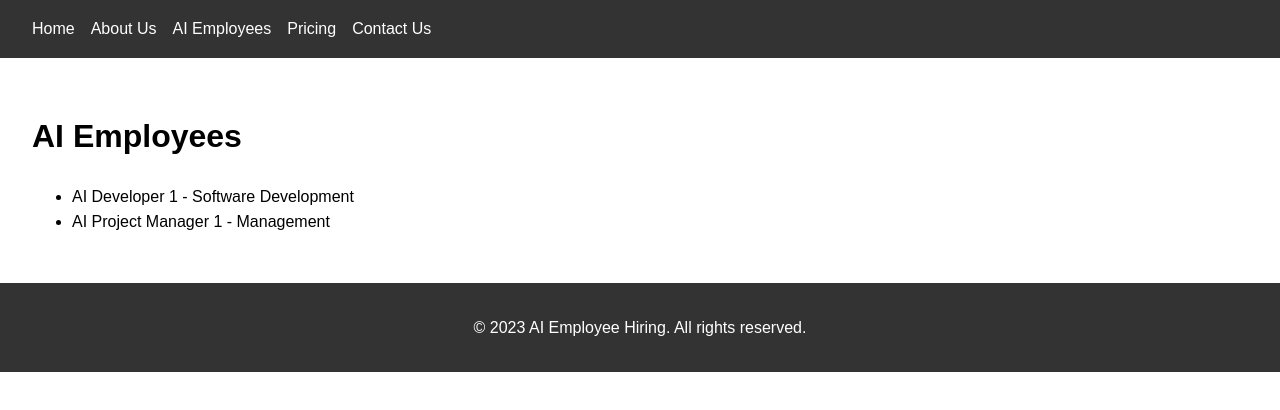
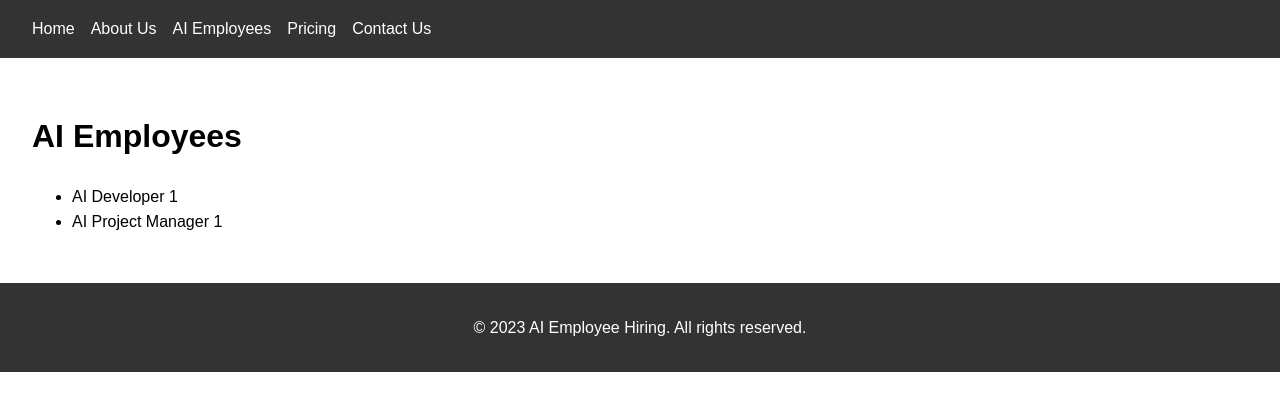
Before and after one commit to NixonDash/ai-employee-hiring, a Next.js app: page /ai-employees in a window 1280 px wide. Shown: the top 410 px of the page. Built offline with nearby package versions, Linux system fonts and the light colour scheme.

Commit message:
Update ai-employees.js

```diff
--- a/pages/ai-employees.js
+++ b/pages/ai-employees.js
@@ -1,15 +1,31 @@
-// pages/ai-employees.js
 import { useState, useEffect } from 'react';
 import Header from '../components/Header';
 import Footer from '../components/Footer';
 
-const AIEmployees = () => {
-  const [aiEmployees, setAIEmployees] = useState([]);
+export default function AIEmployees() {
+  const [employees, setEmployees] = useState([]);
+  const [error, setError] = useState(null);
+  const [loading, setLoading] = useState(true);
 
   useEffect(() => {
-    fetch('/api/ai-employees')
-      .then((response) => response.json())
-      .then((data) => setAIEmployees(data));
+    const fetchData = async () => {
+      try {
+        setLoading(true);
+        const res = await fetch('/api/ai-employees');
+        if (!res.ok) {
+          throw new Error(`An error occurred: ${res.statusText}`);
+        }
+        const data = await res.json();
+        setEmployees(data);
+      } catch (error) {
+        console.error('Error fetching AI employees:', error);
+        setError(error.message);
+      } finally {
+        setLoading(false);
+      }
+    };
+
+    fetchData();
   }, []);
 
   return (
@@ -17,17 +33,19 @@ const AIEmployees = () => {
       <Header />
       <main>
         <h1>AI Employees</h1>
-        <ul>
-          {aiEmployees.map((employee) => (
-            <li key={employee.id}>
-              {employee.name} - {employee.industry}
-            </li>
-          ))}
-        </ul>
+        {loading ? (
+          <p>Loading...</p>
+        ) : error ? (
+          <p>Error: {error}</p>
+        ) : (
+          <ul>
+            {employees.map((employee) => (
+              <li key={employee.id}>{employee.name}</li>
+            ))}
+          </ul>
+        )}
       </main>
       <Footer />
     </div>
   );
-};
-
-export default AIEmployees;
+}
```
